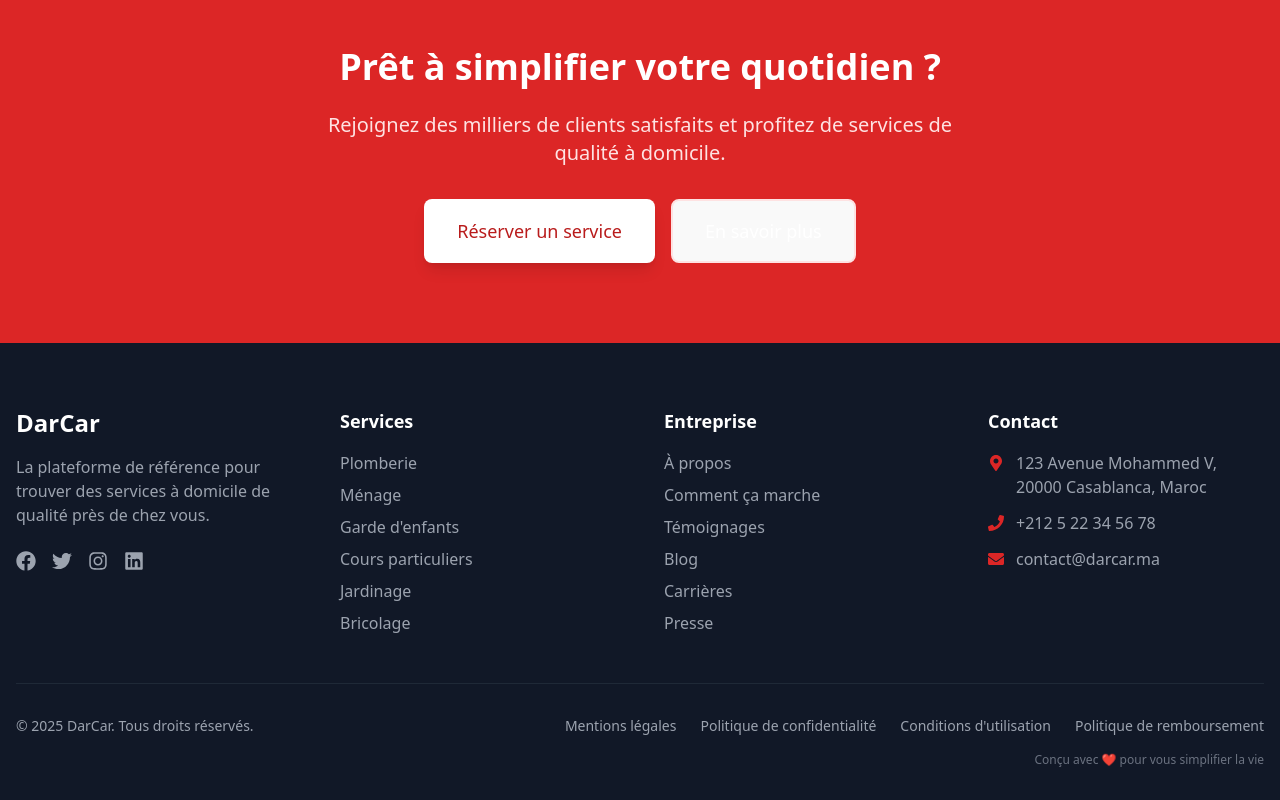
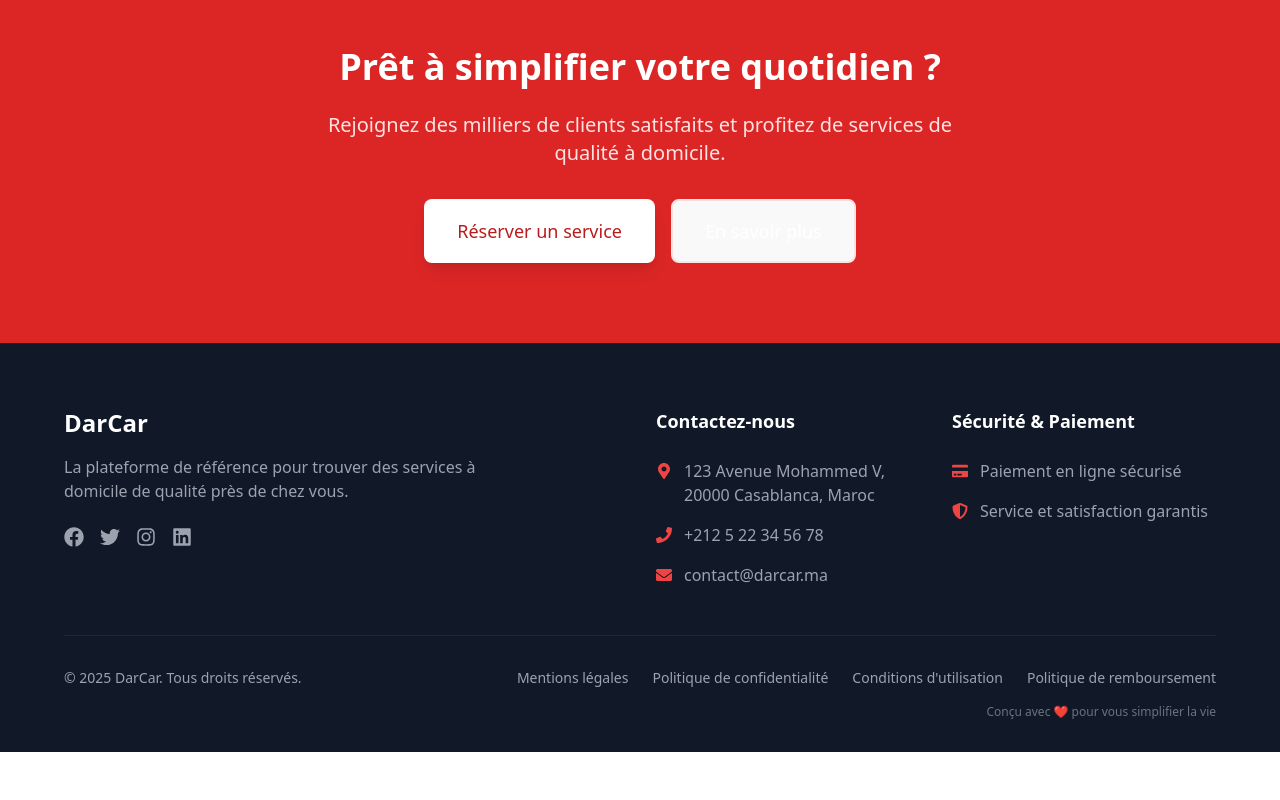
Before and after one commit to HafsaBenabla/DarCar, a React (Vite) app in the folder frontend/: page / in a window 1280 px wide. Shown: the part 3437-4237 px from the top of the page. After the commit the page ends 4189 px from the top, so only its background shows below. Built offline with nearby package versions, Linux system fonts and the light colour scheme.

Commit message:
Ajuste les animations de survol des cartes sur les pages Accueil et Contact.

```diff
--- a/frontend/src/components/Footer.jsx
+++ b/frontend/src/components/Footer.jsx
@@ -1,25 +1,7 @@
-import { FaFacebook, FaTwitter, FaInstagram, FaLinkedin, FaMapMarkerAlt, FaPhone, FaEnvelope } from 'react-icons/fa';
+import { FaFacebook, FaTwitter, FaInstagram, FaLinkedin, FaMapMarkerAlt, FaPhone, FaEnvelope, FaCreditCard, FaShieldAlt } from 'react-icons/fa';
 
 const Footer = () => {
   const currentYear = new Date().getFullYear();
-
-  const services = [
-    { name: 'Plomberie', href: '/services/plomberie' },
-    { name: 'Ménage', href: '/services/menage' },
-    { name: 'Garde d\'enfants', href: '/services/garde-enfants' },
-    { name: 'Cours particuliers', href: '/services/cours' },
-    { name: 'Jardinage', href: '/services/jardinage' },
-    { name: 'Bricolage', href: '/services/bricolage' },
-  ];
-
-  const company = [
-    { name: 'À propos', href: '/about' },
-    { name: 'Comment ça marche', href: '/how-it-works' },
-    { name: 'Témoignages', href: '/testimonials' },
-    { name: 'Blog', href: '/blog' },
-    { name: 'Carrières', href: '/careers' },
-    { name: 'Presse', href: '/press' },
-  ];
 
   const legal = [
     { name: 'Mentions légales', href: '/legal' },
@@ -29,17 +11,22 @@ const Footer = () => {
   ];
 
   const contactInfo = [
-    { icon: <FaMapMarkerAlt className="text-primary-600" />, text: '123 Avenue Mohammed V, 20000 Casablanca, Maroc' },
-    { icon: <FaPhone className="text-primary-600" />, text: '+212 5 22 34 56 78' },
-    { icon: <FaEnvelope className="text-primary-600" />, text: 'contact@darcar.ma' },
+    { icon: <FaMapMarkerAlt />, text: '123 Avenue Mohammed V, 20000 Casablanca, Maroc' },
+    { icon: <FaPhone />, text: '+212 5 22 34 56 78' },
+    { icon: <FaEnvelope />, text: 'contact@darcar.ma' },
+  ];
+
+  const paymentInfo = [
+    { icon: <FaCreditCard />, text: 'Paiement en ligne sécurisé' },
+    { icon: <FaShieldAlt />, text: 'Service et satisfaction garantis' }
   ];
 
   return (
     <footer className="bg-gray-900 text-white pt-16 pb-8">
-      <div className="container mx-auto px-4">
-        <div className="grid grid-cols-1 md:grid-cols-2 lg:grid-cols-4 gap-12 mb-12">
+      <div className="w-full mx-auto px-8 md:px-16">
+        <div className="grid grid-cols-1 md:grid-cols-12 gap-8 mb-12">
           {/* Logo et description */}
-          <div className="lg:col-span-1">
+          <div className="md:col-span-5">
             <h3 className="text-2xl font-bold mb-4">DarCar</h3>
             <p className="text-gray-400 mb-6">
               La plateforme de référence pour trouver des services à domicile de qualité près de chez vous.
@@ -60,50 +47,31 @@ const Footer = () => {
             </div>
           </div>
 
+          {/* Spacer */}
+          <div className="hidden md:block md:col-span-1"></div>
 
-          {/* Services */}
-          <div>
-            <h4 className="text-lg font-semibold mb-4">Services</h4>
-            <ul className="space-y-2">
-              {services.map((item, index) => (
-                <li key={index}>
-                  <a
-                    href={item.href}
-                    className="text-gray-400 hover:text-white transition-colors"
-                  >
-                    {item.name}
-                  </a>
+          {/* Contact */}
+          <div className="md:col-span-3">
+            <h4 className="text-lg font-semibold mb-6">Contactez-nous</h4>
+            <ul className="space-y-4">
+              {contactInfo.map((item, index) => (
+                <li key={index} className="flex items-start space-x-3">
+                  <span className="text-red-500 mt-1">{item.icon}</span>
+                  <span className="text-gray-400">{item.text}</span>
                 </li>
               ))}
             </ul>
           </div>
 
-          {/* Entreprise */}
-          <div>
-            <h4 className="text-lg font-semibold mb-4">Entreprise</h4>
-            <ul className="space-y-2">
-              {company.map((item, index) => (
-                <li key={index}>
-                  <a
-                    href={item.href}
-                    className="text-gray-400 hover:text-white transition-colors"
-                  >
-                    {item.name}
-                  </a>
-                </li>
-              ))}
-            </ul>
-          </div>
-
-          {/* Contact */}
-          <div>
-            <h4 className="text-lg font-semibold mb-4">Contact</h4>
-            <ul className="space-y-3">
-              {contactInfo.map((item, index) => (
-                <li key={index} className="flex items-start space-x-3">
-                  <span className="mt-1">{item.icon}</span>
-                  <span className="text-gray-400">{item.text}</span>
-                </li>
+          {/* Sécurité & Paiement */}
+          <div className="md:col-span-3">
+            <h4 className="text-lg font-semibold mb-6">Sécurité & Paiement</h4>
+            <ul className="space-y-4">
+              {paymentInfo.map((item, index) => (
+                  <li key={index} className="flex items-start space-x-3">
+                      <span className="text-red-500 mt-1">{item.icon}</span>
+                      <span className="text-gray-400">{item.text}</span>
+                  </li>
               ))}
             </ul>
           </div>
--- a/frontend/src/pages/Contact.jsx
+++ b/frontend/src/pages/Contact.jsx
@@ -108,8 +108,8 @@ const Contact = () => {
 
             <div className="grid md:grid-cols-3 gap-8 max-w-5xl mx-auto">
               {/* Support Client */}
-              <div className="group bg-gradient-to-br from-red-50 to-red-100 p-8 rounded-2xl border border-red-200 hover:shadow-xl transition-all duration-300 transform hover:-translate-y-2">
-                <div className="bg-red-600 w-16 h-16 rounded-2xl flex items-center justify-center mb-6 group-hover:scale-110 transition-transform duration-300">
+              <div className="bg-gradient-to-br from-red-50 to-red-100 p-8 rounded-2xl border border-red-200 hover:shadow-xl transition-all duration-300 transform hover:scale-105 hover:from-red-100">
+                <div className="bg-red-600 w-16 h-16 rounded-2xl flex items-center justify-center mb-6 transition-transform duration-300">
                   <FaHeadset className="text-white text-2xl" />
                 </div>
                 <h3 className="text-xl font-bold text-gray-800 mb-3">Support Client</h3>
@@ -122,8 +122,8 @@ const Contact = () => {
               </div>
 
               {/* Chat en Direct */}
-              <div className="group bg-gradient-to-br from-red-50 to-red-100 p-8 rounded-2xl border border-red-200 hover:shadow-xl transition-all duration-300 transform hover:-translate-y-2">
-                <div className="bg-red-600 w-16 h-16 rounded-2xl flex items-center justify-center mb-6 group-hover:scale-110 transition-transform duration-300">
+              <div className="bg-gradient-to-br from-red-50 to-red-100 p-8 rounded-2xl border border-red-200 hover:shadow-xl transition-all duration-300 transform hover:scale-105 hover:from-red-100">
+                <div className="bg-red-600 w-16 h-16 rounded-2xl flex items-center justify-center mb-6 transition-transform duration-300">
                   <FaComments className="text-white text-2xl" />
                 </div>
                 <h3 className="text-xl font-bold text-gray-800 mb-3">Chat en Direct</h3>
@@ -136,8 +136,8 @@ const Contact = () => {
               </div>
 
               {/* Email */}
-              <div className="group bg-gradient-to-br from-red-50 to-red-100 p-8 rounded-2xl border border-red-200 hover:shadow-xl transition-all duration-300 transform hover:-translate-y-2">
-                <div className="bg-red-600 w-16 h-16 rounded-2xl flex items-center justify-center mb-6 group-hover:scale-110 transition-transform duration-300">
+              <div className="bg-gradient-to-br from-red-50 to-red-100 p-8 rounded-2xl border border-red-200 hover:shadow-xl transition-all duration-300 transform hover:scale-105 hover:from-red-100">
+                <div className="bg-red-600 w-16 h-16 rounded-2xl flex items-center justify-center mb-6 transition-transform duration-300">
                   <FaEnvelope className="text-white text-2xl" />
                 </div>
                 <h3 className="text-xl font-bold text-gray-800 mb-3">Email</h3>
--- a/frontend/src/pages/Home.jsx
+++ b/frontend/src/pages/Home.jsx
@@ -138,16 +138,16 @@ const Home = () => {
                     className="relative flex-shrink-0 px-4 opacity-0 animate-fade-in-up"
                     style={{ animationFillMode: 'forwards', animationDelay: `${index * 300}ms` }}
                   >
-                    <div className="group relative w-64 h-64 bg-white rounded-full flex items-center justify-center p-2 border-2 border-gray-100 shadow-xl transition-all duration-300 hover:scale-105">
+                    <div className="relative w-64 h-64 bg-white rounded-full flex items-center justify-center p-2 border-2 border-gray-100 shadow-xl transition-all duration-300 hover:scale-105">
                       <div className="w-full h-full rounded-full border-2 border-dashed border-gray-200 flex flex-col items-center justify-center px-6 text-center">
-                        <h3 className="text-lg font-bold mb-2 text-gray-800 mt-8 group-hover:text-primary-600 transition-colors">{item.title}</h3>
+                        <h3 className="text-lg font-bold mb-2 text-gray-800 mt-8">{item.title}</h3>
                         <p className="text-gray-600 text-sm leading-relaxed">{item.description}</p>
-                </div>
-                      <div className="absolute top-0 left-1/2 -translate-x-1/2 -translate-y-1/2 w-16 h-16 bg-primary-600 text-white rounded-full flex items-center justify-center font-bold text-2xl border-8 border-white z-10 group-hover:bg-primary-700 transition-colors">
+                      </div>
+                      <div className="absolute top-0 left-1/2 -translate-x-1/2 -translate-y-1/2 w-16 h-16 bg-primary-600 text-white rounded-full flex items-center justify-center font-bold text-2xl border-8 border-white z-10">
                         {item.number}
-              </div>
-                </div>
-              </div>
+                      </div>
+                    </div>
+                  </div>
 
                   {index < whyChooseUsData.length - 1 && (
                     <div
@@ -155,7 +155,7 @@ const Home = () => {
                       style={{ animationFillMode: 'forwards', animationDelay: `${index * 300 + 150}ms` }}
                     >
                       <div className="w-full h-full border-l-2 md:border-l-0 md:border-t-2 border-dashed border-gray-300"></div>
-                </div>
+                    </div>
                   )}
                 </React.Fragment>
               ))}
```
